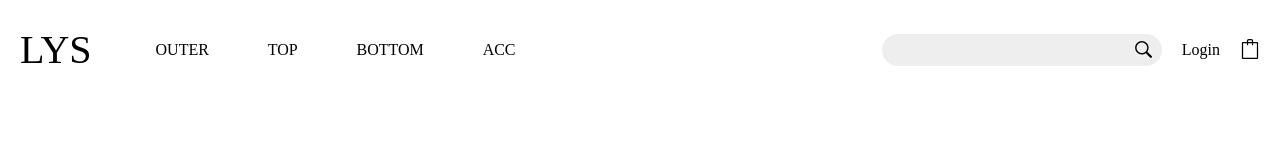
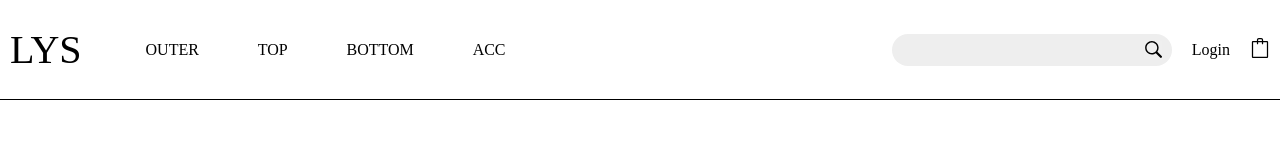
Before and after one commit to SuperMiniBeans/Front, a React (Create React App) app: page / in a window 1280 px wide. Shown: the top 160 px of the page. Built offline with nearby package versions, Linux system fonts and the light colour scheme.

Commit message:
[ADD]레이아웃 수정 및 주석 추가

```diff
--- a/src/components/Header.js
+++ b/src/components/Header.js
@@ -1,23 +1,27 @@
 import styled from "styled-components";
 import { Link } from "react-router-dom";
-import { Container, FlexBox } from "../styles/Layout";
+import { FlexBox } from "../styles/Layout";
 import { GoSearch } from "react-icons/go"
 import { SlBag } from "react-icons/sl"
 
 function Header() {
+  // 로그인 상태 확인 여부
+  // const [isLogin, setIsLogin] = useState();
+  /* 로그인 되면 마이페이지 메뉴 보이게, 로그아웃은 마이페이지 옆에 보이게 ?? */
 
+  /* 카테고리 Link to에도 쿼리스트링으로 지정?! 아니면 라우터로 설정? */
+  /* OUTER클릭하면 OUTER에 속한 모든 제품 보이게 하기 */
 
   return(
-    <Container>
     <HeaderWrap>
-        <HeaderFlexBox>
+      <HeaderWrapFlex>
         <H1Wrap><h1><Link to="/">LYS</Link></h1></H1Wrap>
 
         <GnbUserWrap>
           <nav className="gnb">
             <Gnb>
               <MouseOver>
-                  <Link to="/">OUTER</Link>
+                <Link to="/productlist">OUTER</Link>
                 <Lnb className="lnb">
                   <LnbLi><Link to='/'>COAT</Link></LnbLi>
                   <LnbLi><Link to='/'>JACKET</Link></LnbLi>
@@ -55,9 +59,8 @@ function Header() {
           </UserWrap>
         </GnbUserWrap>
 
-        </HeaderFlexBox>
+      </HeaderWrapFlex>
     </HeaderWrap>
-    </Container>
   )
 }
 
@@ -67,14 +70,16 @@ const HeaderWrap = styled.div`
   width: 100%;
   height: 100px;
   margin-bottom: 100px;
+  border-bottom: 1px solid #000;
   // background-color: skyblue;
 `
 
-const HeaderFlexBox = styled(FlexBox)`
+const HeaderWrapFlex = styled(FlexBox)`
   positoin: relative;
   top:50%;
   transform: translateY(-50%);
   height: 60px;
+  padding: 0 10px;
   align-items: center;
 `
 
@@ -108,7 +113,7 @@ const MouseOver = styled.li`
     display: block;
   }
 `
-/* 디자인.. 최선인가? */
+/* lnb 디자인.. 최선인가? */
 const Lnb = styled.ul `
   display: none;
   position: absolute;
```
Lines whose indentation alone changed are shown as unchanged.
